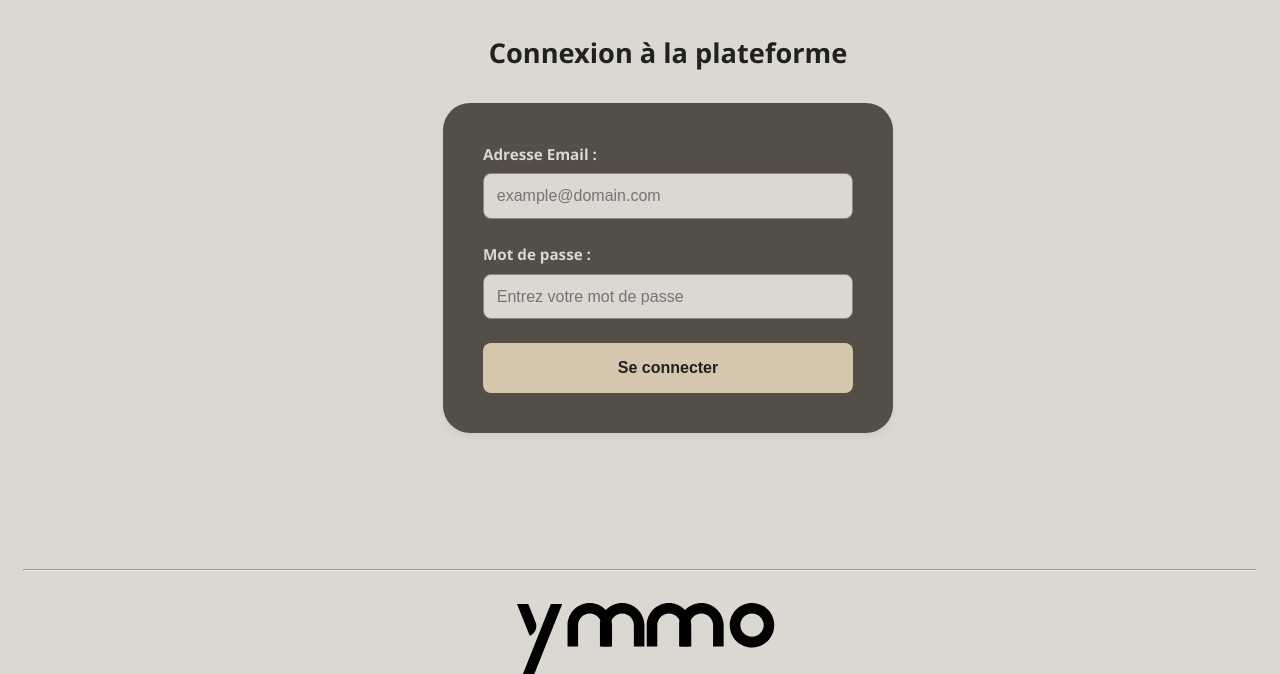
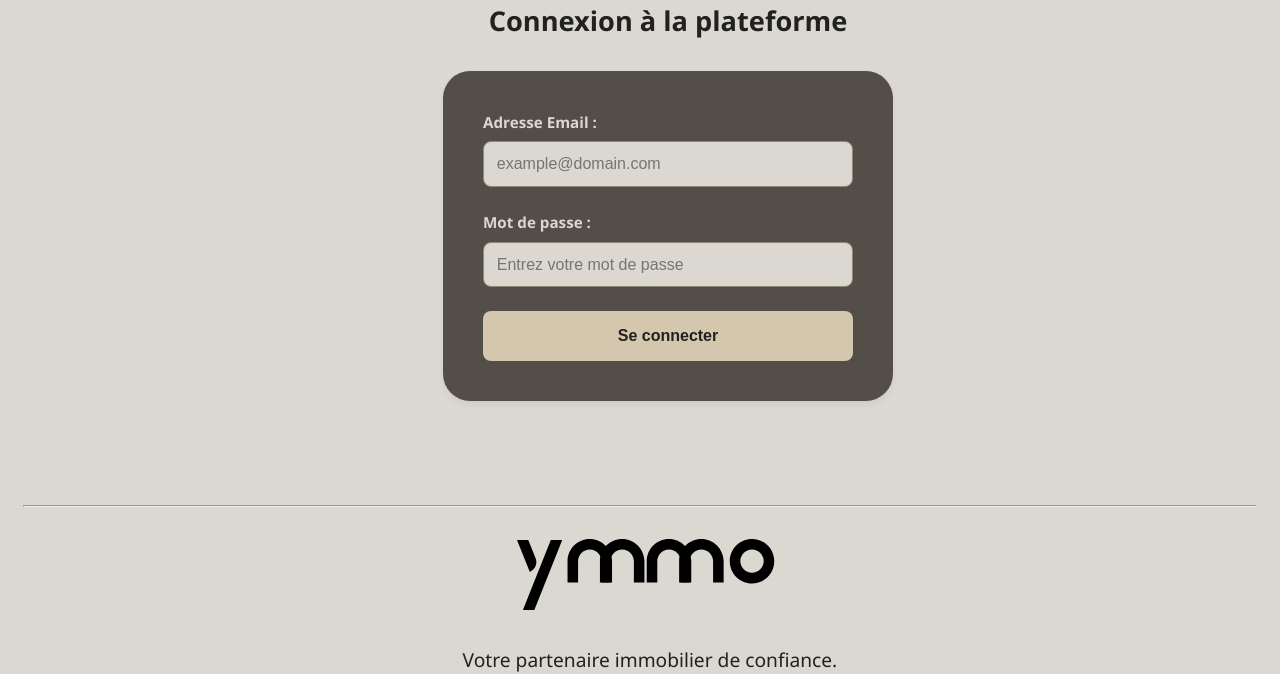
Before and after one commit to Smith06S/Projet-Fil-Rouge-B2, a Flask app: page /connexion in a window 1280 px wide; the page is wider, and only the part inside the window is pictured. Shown: the part 102-776 px from the top of that part. Run offline with Flask 3, Linux system fonts and the light colour scheme.

Commit message:
fix : fix du css desktop connection

```diff
--- a/static/css/style.css
+++ b/static/css/style.css
@@ -1633,7 +1633,7 @@ body {
     }
 
     .connexion-section {
-        margin: 6rem auto;
+        margin: 4rem auto;
     }
 
     .connexion-section h1 {
```
